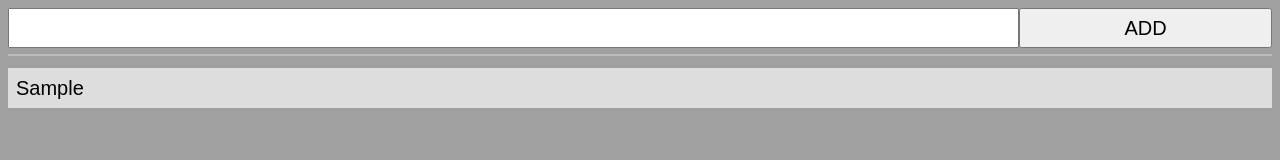
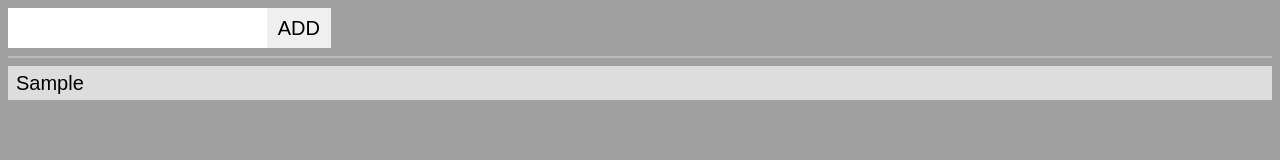
Before and after one commit to ioma8/pamec, a plain HTML site: page index.html in a window 1280 px wide. Both pictures are taken after typing "Sample" into the empty fields and a click on the button "ADD". Drawn offline with Linux system fonts and the light colour scheme.

Commit message:
Oprava seznamu & itemů
+multiline itemy
+vylazení vzhledu formuláře
+posouvání jen itemů - formulář position fixed

```diff
--- a/js/script.js
+++ b/js/script.js
@@ -22,7 +22,7 @@ function redrawTodos() {
 	var newElementHtml='';
 	for (todoText in todoItems) {
 		if (todoItems[todoText]!=0) continue;
-		newElementHtml+='<div class="singleTodoItem" onMouseDown="proccessTodo(this);">'+todoText+'</div>';
+		newElementHtml='<div class="singleTodoItem" onMouseDown="proccessTodo(this);">'+todoText+'</div>'+newElementHtml;
 	}
 	myElement.innerHTML=newElementHtml;
 
--- a/style.css
+++ b/style.css
@@ -9,8 +9,12 @@ body {
 }
 
 #todoForm {
-	position: relative;
-}
+	position: fixed;
+	top: 0;
+	left: 8px;
+	padding: 8px 0;
+	background-color: #a0a0a0;
+	}
 
 #todoForm #newTodoInput {
 	width: 80%;
@@ -19,6 +23,7 @@ body {
 	font-size: 20px;
 	display: inline-block;
 	vertical-align: top;
+	border: 0;
 }
 
 #todoForm #newTodoButton {
@@ -28,19 +33,20 @@ body {
 	font-size: 20px;
 	display: inline-block;
 	vertical-align: top;
+	border: 0;
 }
 
 #todosArea {
-	margin-top: 6px;
+	margin-top: 56px;
 	border-top: 2px solid #bbbbbb;
-	padding-top: 12px;
+	padding-top: 8px;
 }
 
 #todosArea .singleTodoItem {
 	font-size: 20px;
-	height: 40px;
-	line-height: 40px;
+	height: auto;
+	line-height: 22px;
 	background-color: #dddddd;
-	padding: 0 8px;
+	padding: 6px 8px;
 	margin-bottom: 12px;
 }
```
